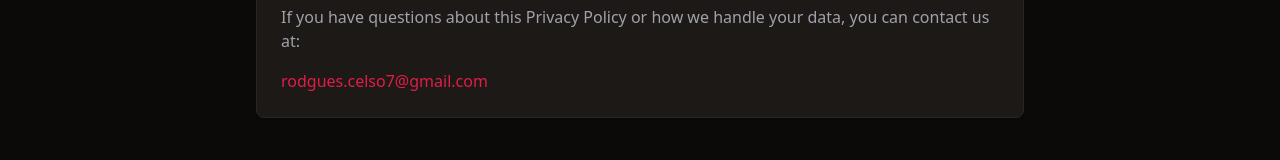
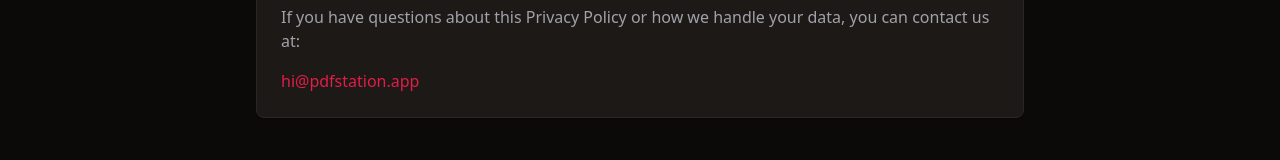
Before and after one commit to celsors-enfs/PDFStation, a React (Vite) app: page /privacy-policy in a window 1280 px wide. Shown: the part 2975-3135 px from the top of the page. Built offline with nearby package versions, Linux system fonts and the light colour scheme; no server answers.

Commit message:
Replace all occurrences of contact email with hi@pdfstation.app (no other changes)

```diff
--- a/src/pages/ContactPage.tsx
+++ b/src/pages/ContactPage.tsx
@@ -38,10 +38,10 @@ export const ContactPage: React.FC = () => {
                   If you have questions, suggestions, or feedback about PDFStation, you can reach us by email:
                 </p>
                 <a
-                  href="mailto:rodgues.celso7@gmail.com"
+                  href="mailto:hi@pdfstation.app"
                   className="text-primary hover:underline font-medium text-lg"
                 >
-                  rodgues.celso7@gmail.com
+                  hi@pdfstation.app
                 </a>
               </CardContent>
             </Card>
--- a/src/pages/PrivacyPolicyPage.tsx
+++ b/src/pages/PrivacyPolicyPage.tsx
@@ -151,8 +151,8 @@ export const PrivacyPolicyPage: React.FC = () => {
                 If you have questions about this Privacy Policy or how we handle your data, you can contact us at:
               </p>
               <p className="text-muted-foreground">
-                <a href="mailto:rodgues.celso7@gmail.com" className="text-primary hover:underline">
-                  rodgues.celso7@gmail.com
+                <a href="mailto:hi@pdfstation.app" className="text-primary hover:underline">
+                  hi@pdfstation.app
                 </a>
               </p>
             </CardContent>
--- a/src/pages/TermsOfServicePage.tsx
+++ b/src/pages/TermsOfServicePage.tsx
@@ -130,8 +130,8 @@ export const TermsOfServicePage: React.FC = () => {
                 For any questions regarding these Terms of Use, please reach out at:
               </p>
               <p className="text-muted-foreground">
-                <a href="mailto:rodgues.celso7@gmail.com" className="text-primary hover:underline">
-                  rodgues.celso7@gmail.com
+                <a href="mailto:hi@pdfstation.app" className="text-primary hover:underline">
+                  hi@pdfstation.app
                 </a>
               </p>
             </CardContent>
```
